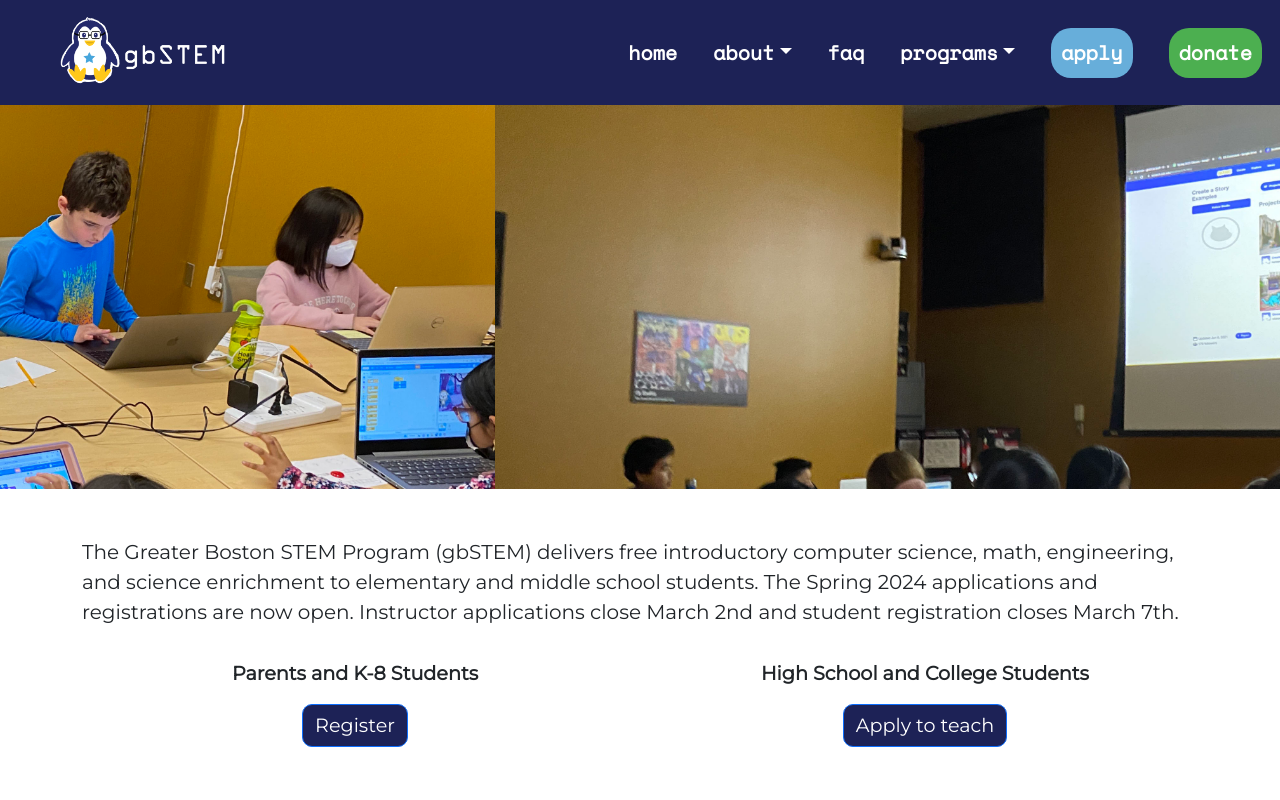
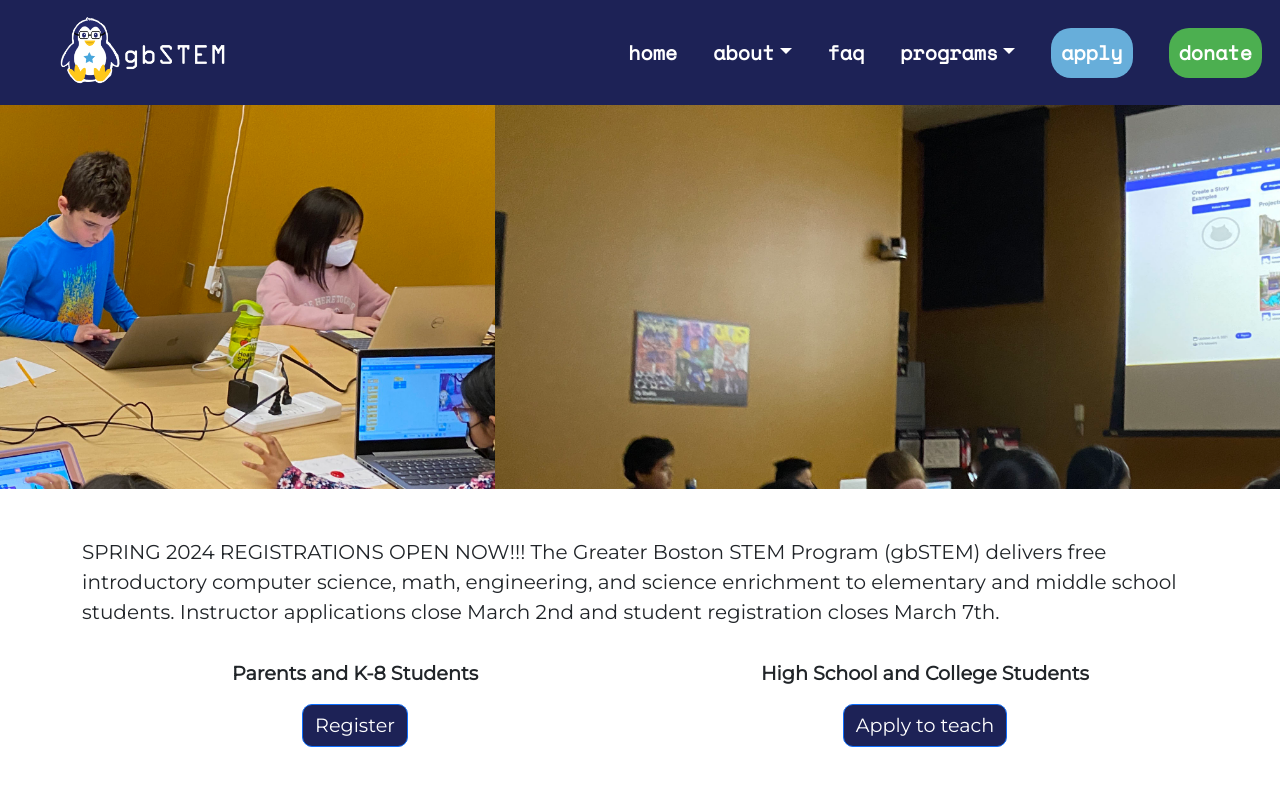
Before and after one commit to gbstem/website, a React (Create React App) app: page /#/ in a window 1280 px wide. Shown: the top 800 px of the page. Built offline with nearby package versions, Linux system fonts and the light colour scheme.

Commit message:
Update Intro.js

```diff
--- a/src/pages/HomeComponents/Intro.js
+++ b/src/pages/HomeComponents/Intro.js
@@ -5,8 +5,8 @@ function HomeIntro() {
   return (
     <div className="container mb-5">
       <p style = {{fontSize:"1.25rem"}}>
-        The Greater Boston STEM Program (gbSTEM) delivers free introductory computer science, math,
-        engineering, and science enrichment to elementary and middle school students. The Spring 2024 applications and registrations are now open. Instructor applications close March 2nd and student registration closes March 7th.
+        SPRING 2024 REGISTRATIONS OPEN NOW!!! The Greater Boston STEM Program (gbSTEM) delivers free introductory computer science, math,
+        engineering, and science enrichment to elementary and middle school students. Instructor applications close March 2nd and student registration closes March 7th.
       </p>
       <div className="row">
         <div className="col-md-6 p-3 d-flex justify-content-center align-items-center flex-column">
```
